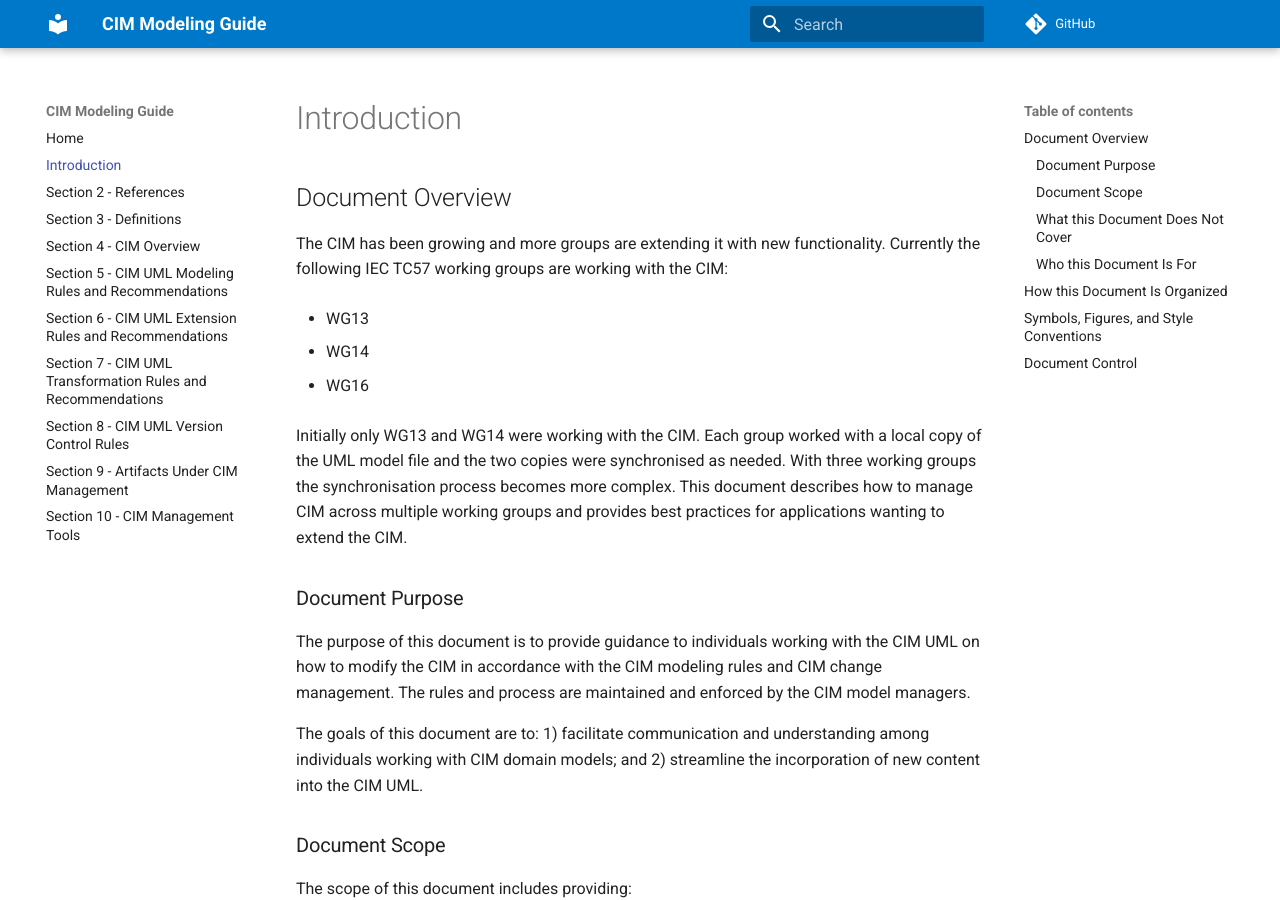
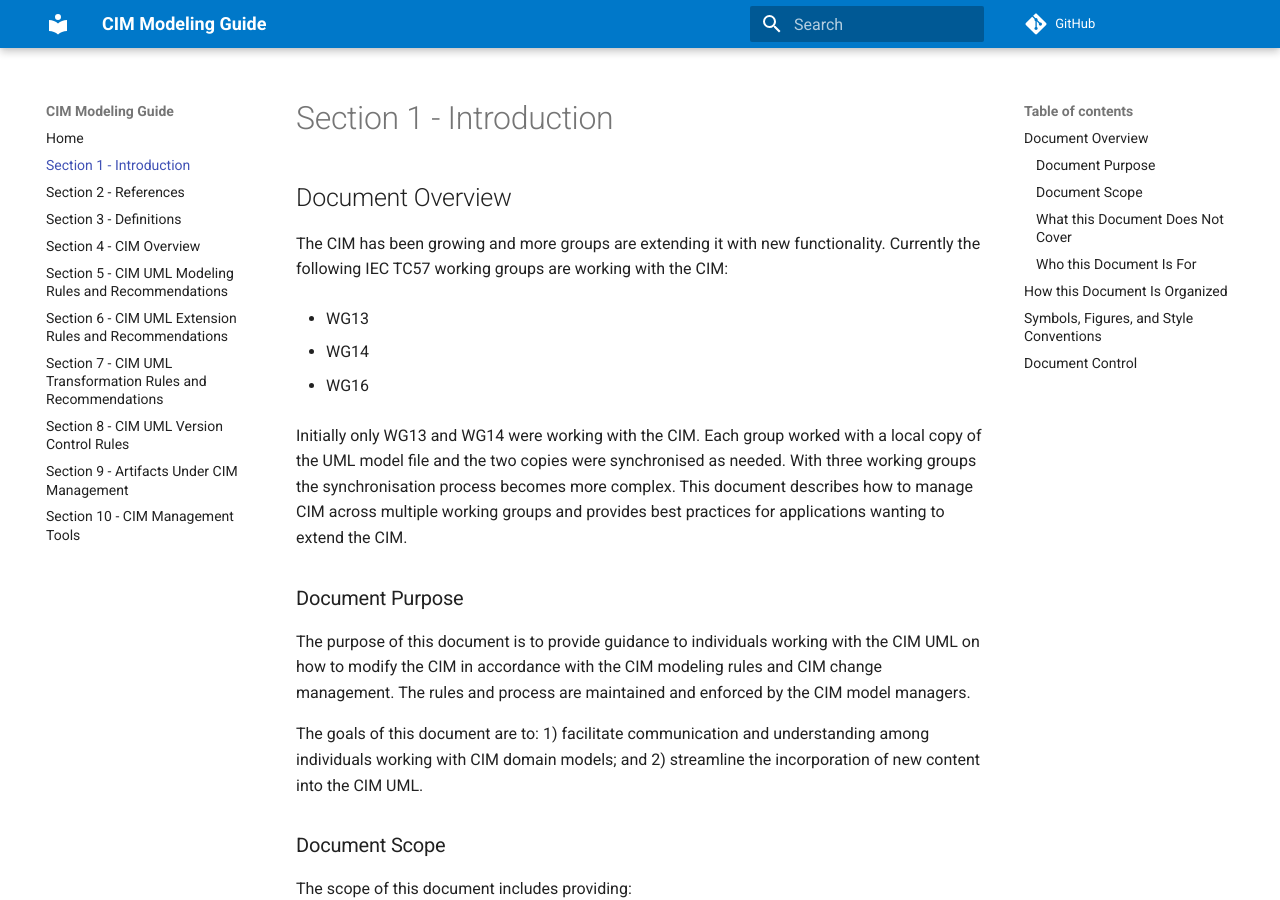
Before and after one commit to cimug-org/cim-modeling-guide, an MkDocs documentation site: the page built from docs/section1-introduction.md, in a window 1280 px wide and 900 px high. Built offline with MkDocs 1.6.1 and Material for MkDocs 9.7.7, drawn with Linux system fonts in a browser that asks for light colours; comment, search, counter and statistics services are not loaded.

Commit message:
Update section1-introduction.md

```diff
--- a/docs/section1-introduction.md
+++ b/docs/section1-introduction.md
@@ -1,4 +1,4 @@
-# Introduction
+# Section 1 - Introduction
 
 ## Document Overview
 
```
